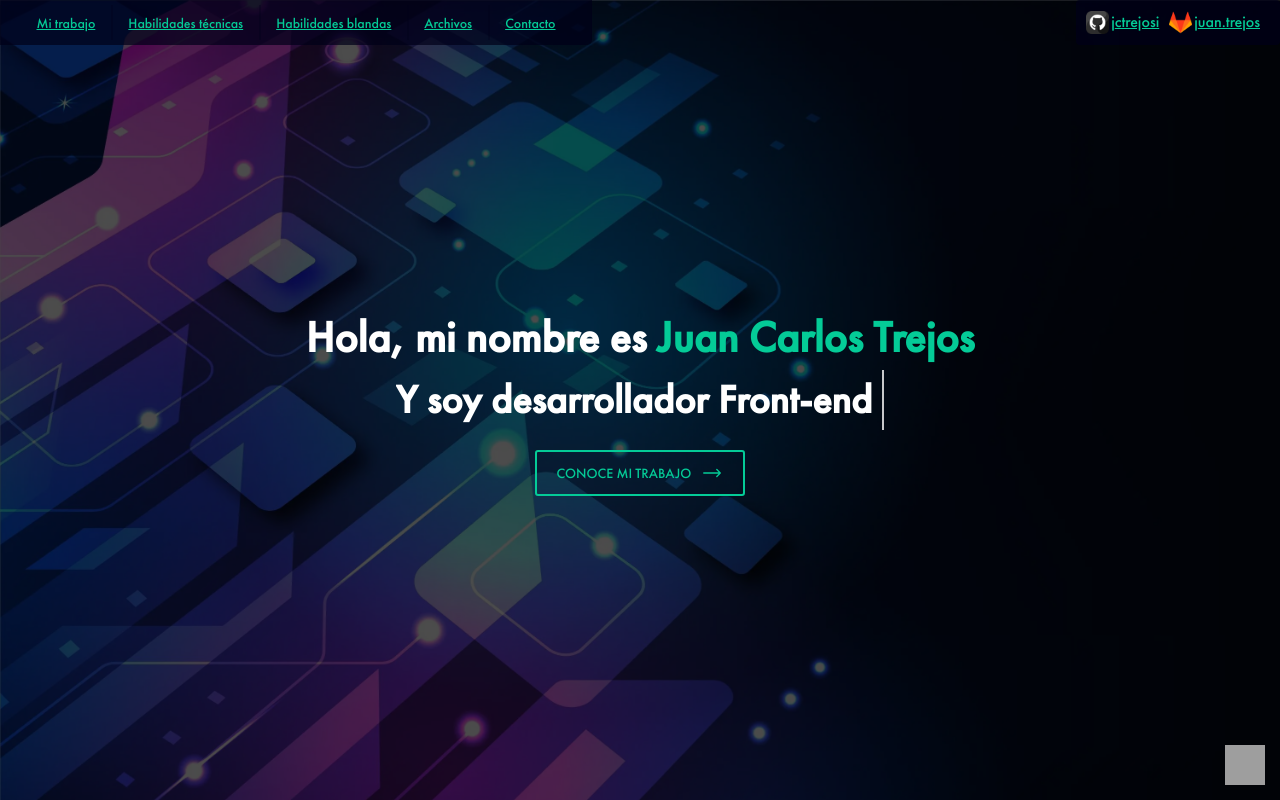
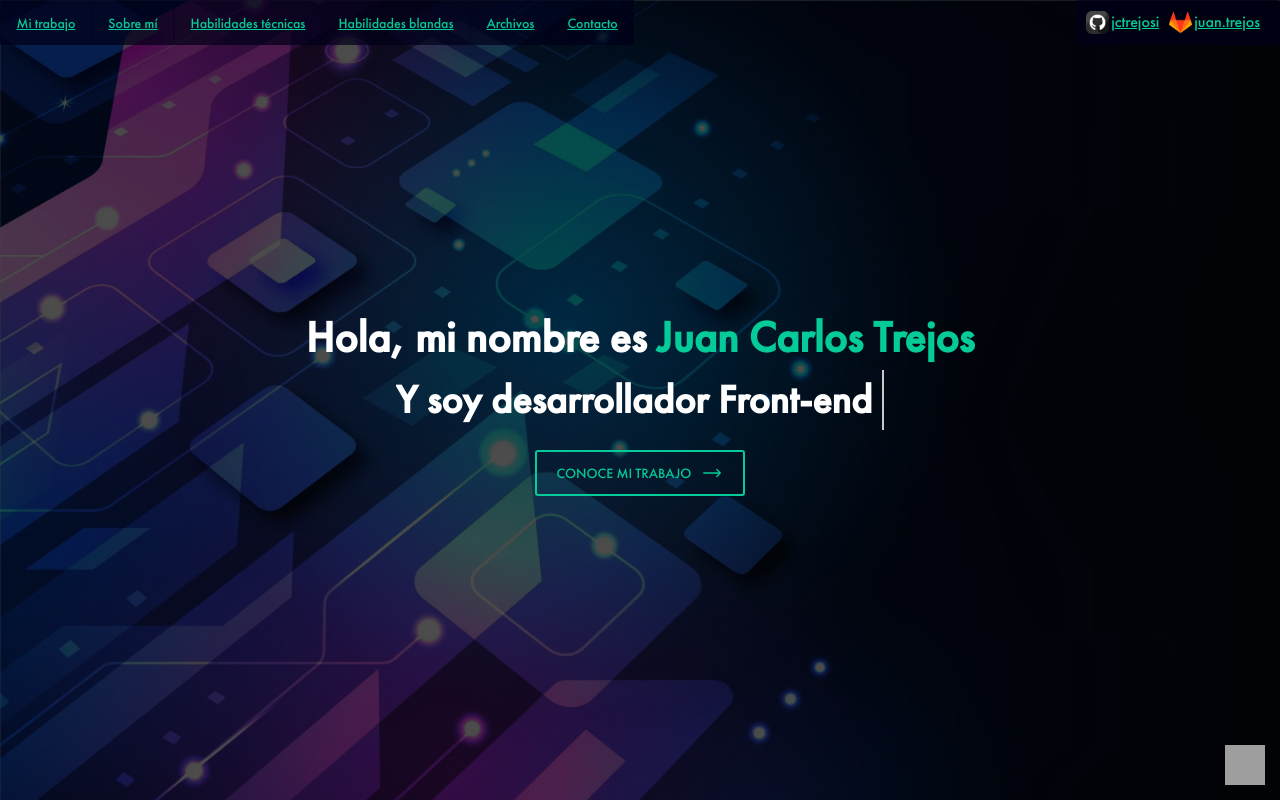
Before and after one commit to jctrejosi/portafolio, a React (Vite) app: page / in a window 1280 px wide. Built offline with nearby package versions, Linux system fonts and the light colour scheme; grey boxes are pictures that could not be loaded.

Commit message:
Add section about me

```diff
--- a/src/App.tsx
+++ b/src/App.tsx
@@ -3,6 +3,7 @@ import JobsList from "./Components/JobsList";
 import SkillsGraphs from "./Components/SkillsGraphs";
 import FilesDownload from "./Components/FilesDownload";
 import WhatsappPopup from "./Components/WhatsappPopup";
+import AboutMe from "./Components/AboutMe";
 import Footer from "./Components/Footer";
 import Header from "./Components/Header";
 import {
@@ -13,6 +14,7 @@ import {
   header,
   footer,
   filesDownload,
+  aboutMe,
 } from "./Content/Home";
 
 const App = () => {
@@ -27,6 +29,7 @@ const App = () => {
         textButton={background.textButton}
       />
       <JobsList jobs={jobs} id="jobs" />
+      <AboutMe title={aboutMe.title} paragraph={aboutMe.paragraph} />
       <SkillsGraphs
         skills={technicalSkills.skills}
         title={technicalSkills.title}
--- /dev/null
+++ b/src/Components/AboutMe/index.tsx
@@ -0,0 +1,17 @@
+import { ReactElement } from "react";
+
+interface props {
+  title: string;
+  paragraph: string;
+}
+
+const AboutMe = ({ title, paragraph }: props): ReactElement => {
+  return (
+    <section id="aboutMe" className="mx-auto max-w-[62rem] pb-40 pt-14">
+      <h1 className="text-custom-color text-center md:text-left">{title}</h1>
+      <p className="whitespace-pre-line">{paragraph}</p>
+    </section>
+  );
+};
+
+export default AboutMe;
--- a/src/Components/Header/index.tsx
+++ b/src/Components/Header/index.tsx
@@ -17,10 +17,7 @@ const Header = ({ git, navbar }: props): ReactElement => {
   const [dropdown, dropdownNavbar] = useState(false);
   const list = navbar.map((element) => {
     return (
-      <li
-        key={element.id}
-        className="border-x-[.05rem] border-glass-300 py-3 md:first:pl-8 md:last:pr-8"
-      >
+      <li key={element.id} className="border-x-[.05rem] border-glass-300 py-3">
         <button
           className="mx-5 btn-link"
           type="button"
--- a/src/Content/Home.ts
+++ b/src/Content/Home.ts
@@ -48,6 +48,10 @@ export const header = {
     {
       text: "Mi trabajo",
       id: "#jobs",
+    },
+    {
+      text: "Sobre mí",
+      id: "#aboutMe",
     },
     {
       text: "Habilidades técnicas",
@@ -366,3 +370,10 @@ export const footer = {
   ],
   phrase: "Entre más sopla el viento más fuertes son las raíces del árbol",
 };
+
+export const aboutMe = {
+  title: "sobre mí",
+  paragraph: `Soy un programador con experiencia en frameworks del Front-End y llevo alrededor de 3 años en esta área.
+  Soy una persona curiosa, no me da pena preguntar ni equivocarme, me gusta estar atento a mis compañeros con más experiencia sobre cómo realizan su trabajo, reviso lo que hacen para así aprender de ellos, además también me gusta compartir mi conocimiento, me considero buen escucha y se me da bien la enseñanza.
+  Mis metas más actuales son alcanzar el cargo de desarrollador FullStack, y de allí desarrollarme profesionalmente hasta el cargo de Senior, me gusta colaborar con los equipos de trabajo, proponer nuevas maneras de realizar procesos y proponer nuevas tecnologías, y me gusta participar activamente en esos procesos de migración.`,
+};
--- a/src/styles/variables.scss
+++ b/src/styles/variables.scss
@@ -55,7 +55,7 @@ $h1-align: left;
 $h2-color: $light-color;
 $h2-font: $main-font;
 $h2-size: 4rem;
-$h2-size-mobile: 2.8rem;
+$h2-size-mobile: 2.6rem;
 $h2-weight: 700;
 $h2-align: left;
 
```
